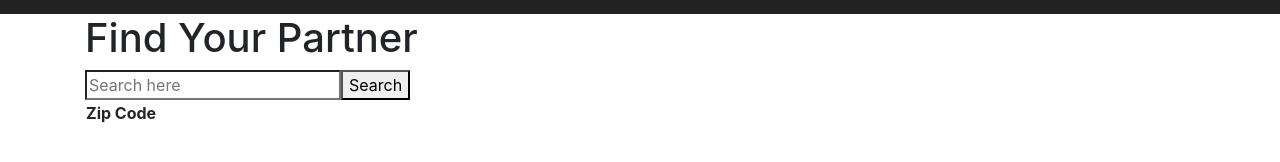
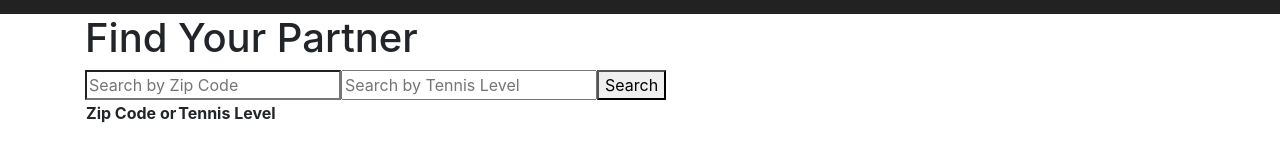
Before and after one commit to jping0220/tennis_buddy_front_end, a React (Create React App) app: page / in a window 1280 px wide. Shown: the part 242-404 px from the top of the page. Built offline with nearby package versions, Linux system fonts and the light colour scheme.

Commit message:
added search by tenniss_level in the search function

```diff
--- a/src/App.js
+++ b/src/App.js
@@ -1,8 +1,8 @@
 import React from "react";
 import { BrowserRouter as Router, Routes, Route } from 'react-router-dom';
-import { Home } from './Home';
-import { LogIn } from './LogIn';
-import { NoMatch } from './NoMatch';
+import { Home } from './components/Home';
+import { LogIn } from './components/LogIn';
+import { NoMatch } from './components/NoMatch';
 import { TennisUsesr } from "./components/TennisUser";
 import { Profile } from './components/Profile';
 import { SignUp } from './components/SignUp';
--- a/src/Home.js
+++ b/src/components/Home.js
@@ -1,5 +1,5 @@
 import React from 'react';
-import SearchBar from './components/Search';
+import SearchBar from './Search';
 
 export const Home = () => (
     <div>
--- a/src/components/Search.js
+++ b/src/components/Search.js
@@ -2,58 +2,80 @@ import React, { useState } from "react";
 
 
 const SearchBar = () => {
-    const [searchInput, setSearchInput] = useState("");
+    const [searchZip, setSearchZip] = useState("");
+    const [searchLevel, setSearchLevel] = useState("");
     const [searchResult, setSearchResults] = useState([]);
+    const [showNoMatch, setShowNoMatch] = useState(false);
     const zip_codes = [
-        {zip_code: 98072 },
-        {zip_code: 98072 },
-        {zip_code: 98034 },
-        {zip_code: 98033 },
-        {zip_code: 98003 }];
+        { zip_code: 98072, tennis_level: 3.5 },
+        { zip_code: 98072, tennis_level: 4.0 },
+        { zip_code: 98034, tennis_level: 3.0 },
+        { zip_code: 98033, tennis_level: 4.5 },
+        { zip_code: 98003, tennis_level: 3.5 }
+      ];
 
     const handleChange = (e) => {
-        const inputValue = e.target.value;
-        setSearchInput(inputValue);
-
-        const filteredCodes = zip_codes.filter((zip) =>
-            zip.zip_code.toString().includes(inputValue)
-        );
-        setSearchResults(filteredCodes);
+        const { name, value } = e.target;
+    if (name === "zip_code") {
+        setSearchZip(value);
+    } else if (name === "tennis_level") {
+      setSearchLevel((value));
+    }
     };
-
 
     const handleSearchSubmit = (e) => {
         e.preventDefault();
+        const filteredCodes = zip_codes.filter((zip) => {
+            const zipCodeMatch = searchZip!== "" ? zip.zip_code.toString().includes(searchZip) :true ;
+            const levelMatch = searchLevel !== "" ? zip.tennis_level === parseFloat(searchLevel) : true;
+            return zipCodeMatch && levelMatch;
+        });
 
-        const filteredCodes = zip_codes.filter((zip) =>
-            zip.zip_code.toString().includes(searchInput)
-        );
-        setSearchResults(filteredCodes);
-    }
+        if (filteredCodes.length > 0) {
+            setSearchResults(filteredCodes);
+            setShowNoMatch(false);
+          } else {
+            setShowNoMatch(true);
+          }
+    };
+
 
     return (
         <div>
             <form onSubmit={handleSearchSubmit}>
                 <input
                     type="search"
-                    placeholder="Search here"
+                    name ="zip_code"
+                    placeholder="Search by Zip Code"
                     onChange={handleChange}
-                    value={searchInput}
+                    value={searchZip}
+                />
+                <input
+                    type="number"
+                    name="tennis_level"
+                    placeholder="Search by Tennis Level"
+                    onChange={handleChange}
+                    value={searchLevel}
                 />
                 <button tyep="submit">Search</button>
             </form>
+                {showNoMatch ? (<p>No Match</p>)
+                : (
             <table>
                 <tr>
-                    <th>Zip Code</th>
+                    <th>Zip Code or </th>
+                    <th>Tennis Level</th>
                 </tr>
                 {searchResult.map((zip, index) => (
                     <div>
                         <tr key={index}>
                             <td>{zip.zip_code}</td>
+                            <td>{zip.tennis_level}</td>
                         </tr>
                     </div>
                 ))}
             </table>
+                 )}
         </div >
     );
 };
```
Also changed, not shown: src/components/LogIn.js (renamed from src/LogIn.js), src/components/NoMatch.js (renamed from src/NoMatch.js).
